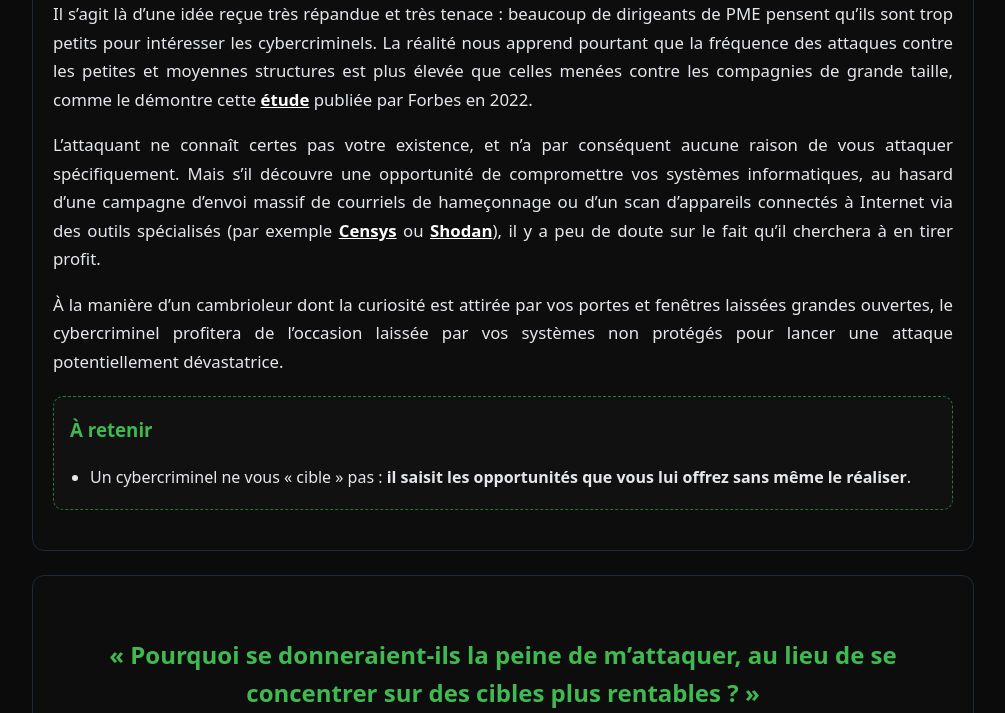
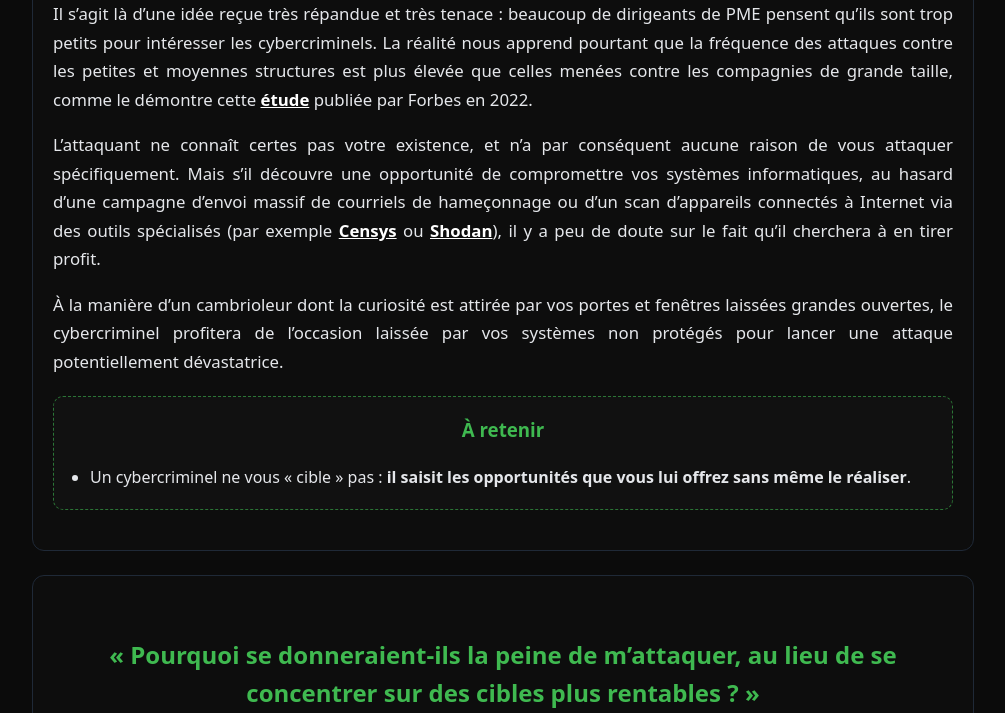
Before and after one commit to sqltemp/portfolio, a Jekyll site: the page projects/phares/protection-pme.html, which Jekyll copies as it is, in a window 1280 px wide. Shown: the part 1817-2530 px from the top of the page, without its empty margins (137-1142 px from the left). Built offline with Jekyll 4.4.1, drawn with Linux system fonts in a browser that asks for light colours; grey boxes are pictures that could not be loaded.

Commit message:
Refactor CSS comments and align section titles
Updated section title comments and added text alignment for subsections.

```diff
--- a/assets/css/style.css
+++ b/assets/css/style.css
@@ -54,10 +54,30 @@ a:hover {
 }
 /* ===== Mise en forme des sections ===== */
 
-/* Titre centré dans les sections */
+/* ===== Titres centrés ===== */
+
+/* Titres des sections principales */
 .terminal-section h2 {
   text-align: center;
 }
+
+/* Titres des sous-sections encadrées (ex: À retenir, Quelques chiffres) */
+.terminal-section h3,
+.terminal-section h4,
+.boxed-section h3,
+.boxed-section h4,
+.highlight-box h3,
+.highlight-box h4 {
+  text-align: center;
+}
+
+/* Paragraphes justifiés (gardé de la modification précédente) */
+.terminal-section p,
+.boxed-section p,
+.highlight-box p {
+  text-align: justify;
+}
+
 
 /* Paragraphes justifiés dans les sections */
 .terminal-section p {
```
